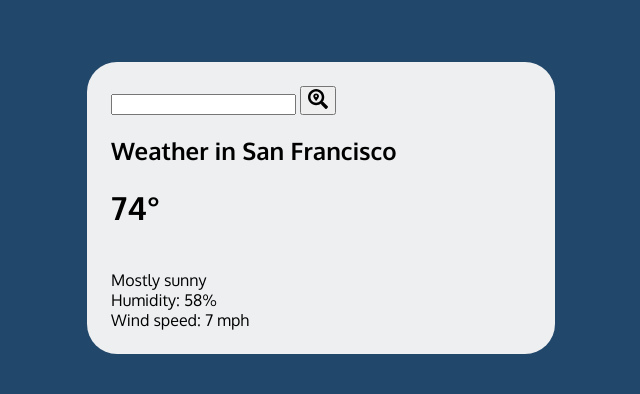
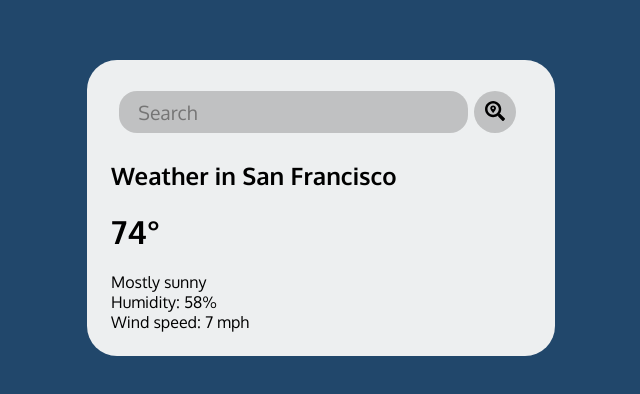
Before and after one commit to pharaguchi/weather-api-proj, a plain HTML site: page index.html in a window 1280 px wide. Shown: the part 192-586 px from the top of the page, without its empty margins (319-959 px from the left). Drawn offline with Linux system fonts and the light colour scheme.

Commit message:
styling for search bar

```diff
--- a/index.html
+++ b/index.html
@@ -14,7 +14,7 @@
 <body>
     <div class="tile"> <!--the main container-->
         <div class="search">
-            <input type="text" class="search-bar">
+            <input type="text" class="search-bar" placeholder="Search">
             <button>
                 <svg stroke="currentColor" fill="currentColor" stroke-width="0" viewBox="0 0 512 512" height="1.5em" width="1.5em" xmlns="http://www.w3.org/2000/svg"><path d="M505.04 442.66l-99.71-99.69c-4.5-4.5-10.6-7-17-7h-16.3c27.6-35.3 44-79.69 44-127.99C416.03 93.09 322.92 0 208.02 0S0 93.09 0 207.98s93.11 207.98 208.02 207.98c48.3 0 92.71-16.4 128.01-44v16.3c0 6.4 2.5 12.5 7 17l99.71 99.69c9.4 9.4 24.6 9.4 33.9 0l28.3-28.3c9.4-9.4 9.4-24.59.1-33.99zm-297.02-90.7c-79.54 0-144-64.34-144-143.98 0-79.53 64.35-143.98 144-143.98 79.54 0 144 64.34 144 143.98 0 79.53-64.35 143.98-144 143.98zm.02-239.96c-40.78 0-73.84 33.05-73.84 73.83 0 32.96 48.26 93.05 66.75 114.86a9.24 9.24 0 0 0 14.18 0c18.49-21.81 66.75-81.89 66.75-114.86 0-40.78-33.06-73.83-73.84-73.83zm0 96c-13.26 0-24-10.75-24-24 0-13.26 10.75-24 24-24s24 10.74 24 24c0 13.25-10.75 24-24 24z"></path></svg>
             </button>
--- a/style.css
+++ b/style.css
@@ -16,3 +16,43 @@ body {
     max-width: 420px;
     margin: 1em;
 }
+
+.search {
+    display: flex;
+    justify-content: center;
+    align-items: center;
+    font-size: 110%;
+}
+
+button:hover {
+    background-color: #818181d1;
+}
+
+button {
+    margin: 0.5em;
+    border-radius: 70%;
+    border: none;
+    outline: none;
+    height: 42px;
+    width: 42px;
+    background-color: #8181816b;
+    color: #000000;
+    cursor: pointer;
+    transition: 0.2s ease-in-out;
+}
+
+input.search-bar {
+    border: none;
+    outline: none;
+    padding: 0.45em 1em;
+    border-radius: 18px;
+    background-color: #8181816b;
+    color: #000000;
+    font-family: inherit;
+    font-size: 110%;
+    width: calc(100% - 110px);
+}
+
+h1.temp {
+    margin: 0;
+}
```
